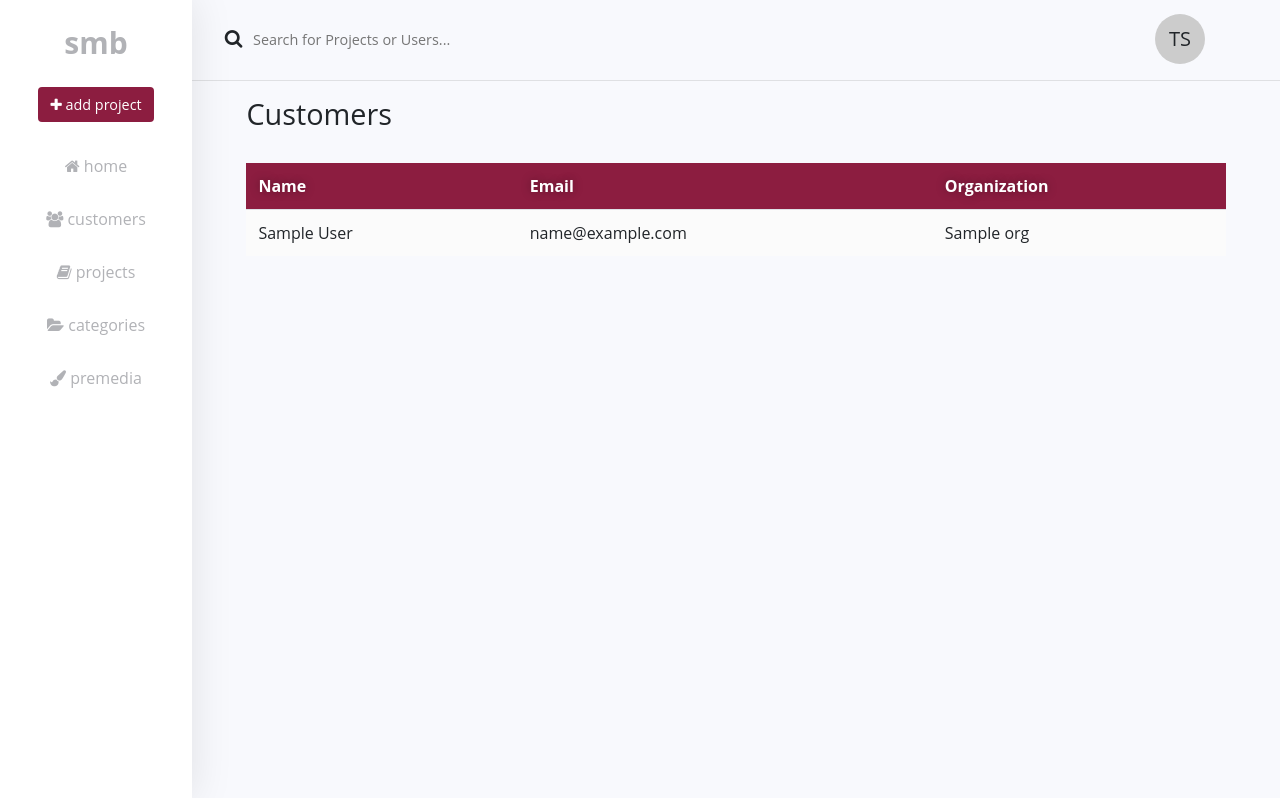
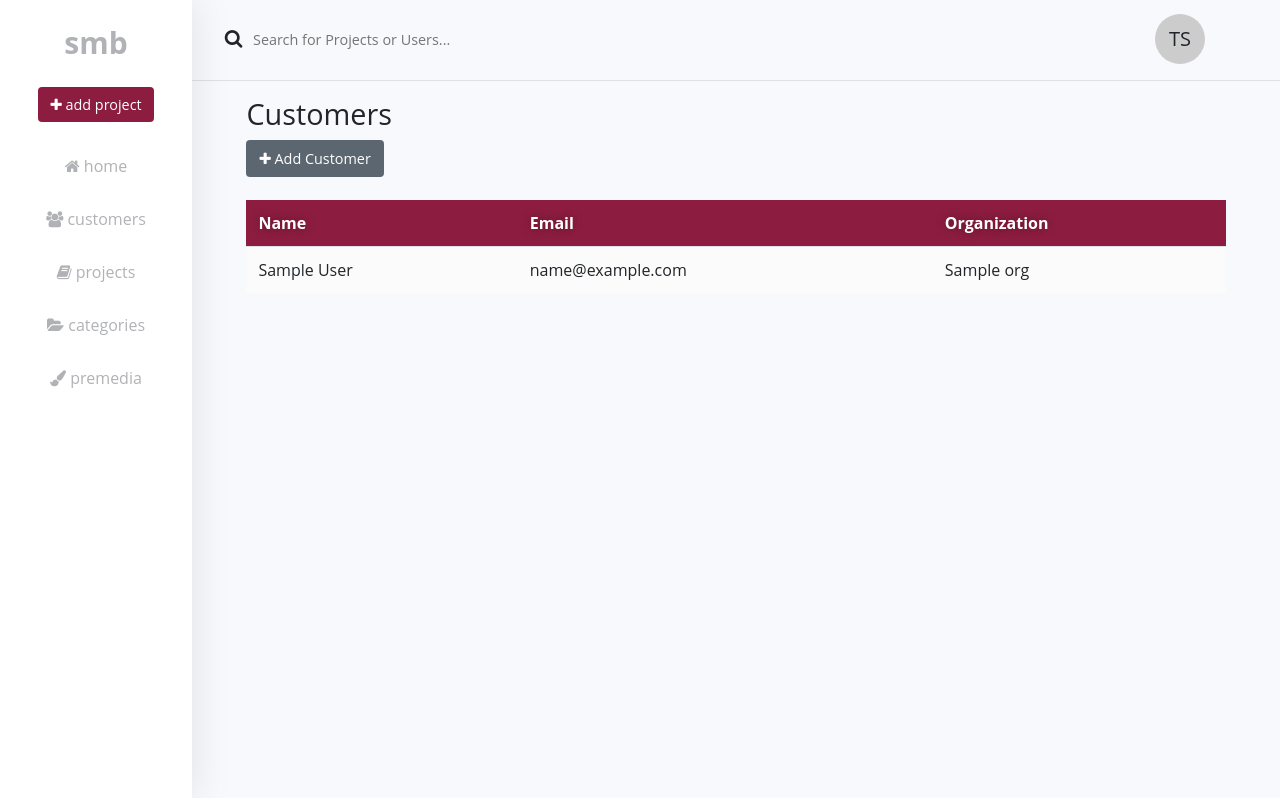
Before and after one commit to tscheuneman/online-proofing, a Laravel app: template resources/views/admin/users/index.blade.php in a window 1280 px wide. Shown: the part 1-799 px from the top of the page. Run offline with Laravel 8, Linux system fonts and the light colour scheme; the template is opened without the code that fills it: most values are stand-ins (such as "Sample title", 1, 10 or a date in 2020); style sheets or scripts are compiled from the project's sources.

Commit message:
Create add customer button on user page

```diff
--- a/resources/views/admin/users/index.blade.php
+++ b/resources/views/admin/users/index.blade.php
@@ -12,6 +12,8 @@
     <h2>
         Customers
     </h2>
+    <a class="btn btn-main" href="/admin/customers/create"><i class="fa fa-plus" aria-hidden="true"></i> Add Customer</a>
+    <br>
     <br>
     <table class="table">
         <thead>
```
